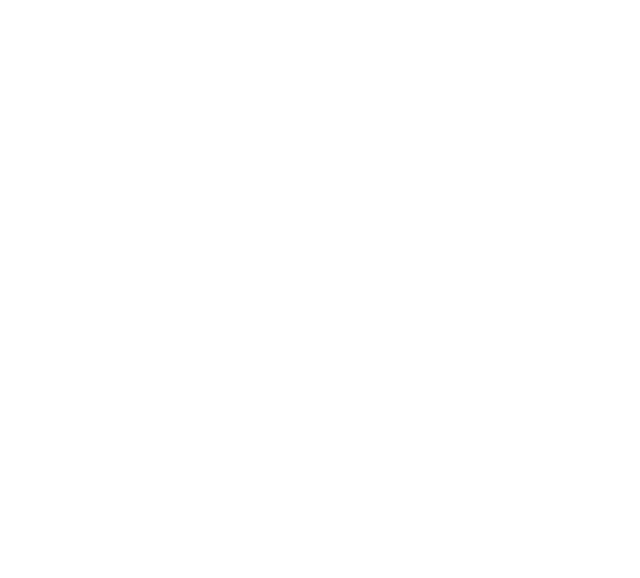
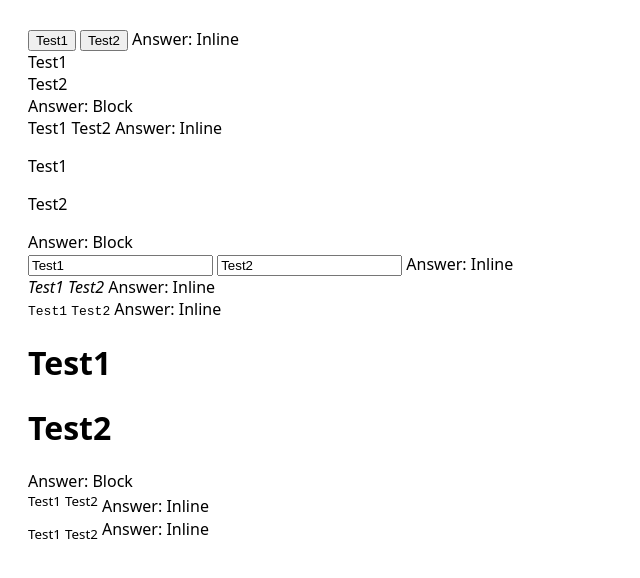
Before and after one commit to acciojob/block-or-inline-IzamAhmed786, a website: page main.html in a window 1280 px wide. Shown: the whole page, without its empty margins (0-640 px from the left). Drawn offline with Linux system fonts and the light colour scheme.

Commit message:
created a submission

```diff
--- a/main.html
+++ b/main.html
@@ -8,6 +8,66 @@
 
 <body>
 	<!-- the entire body must be written by student -->
+	 <div>
+    <button data-ns-test="block-inline-button">Test1</button>
+    <button data-ns-test="block-inline-button">Test2</button>
+    Answer: Inline
+  </div>
+
+  <div>
+    <div data-ns-test="block-inline-div">Test1</div>
+    <div data-ns-test="block-inline-div">Test2</div>
+    Answer: Block
+  </div>
+
+  <div>
+    <span data-ns-test="block-inline-span">Test1</span>
+    <span data-ns-test="block-inline-span">Test2</span>
+    Answer: Inline
+  </div>
+
+  <div>
+    <p data-ns-test="block-inline-p">Test1</p>
+    <p data-ns-test="block-inline-p">Test2</p>
+    Answer: Block
+  </div>
+
+  <div>
+    <input data-ns-test="block-inline-input" value="Test1">
+    <input data-ns-test="block-inline-input" value="Test2">
+    Answer: Inline
+  </div>
+
+  <div>
+    <cite data-ns-test="block-inline-cite">Test1</cite>
+    <cite data-ns-test="block-inline-cite">Test2</cite>
+    Answer: Inline
+  </div>
+
+  <div>
+    <code data-ns-test="block-inline-code">Test1</code>
+    <code data-ns-test="block-inline-code">Test2</code>
+    Answer: Inline
+  </div>
+
+  <div>
+    <h1 data-ns-test="block-inline-h1">Test1</h1>
+    <h1 data-ns-test="block-inline-h1">Test2</h1>
+    Answer: Block
+  </div>
+
+  <div>
+    <sup data-ns-test="block-inline-sup">Test1</sup>
+    <sup data-ns-test="block-inline-sup">Test2</sup>
+    Answer: Inline
+  </div>
+
+  <div>
+    <sub data-ns-test="block-inline-sub">Test1</sub>
+    <sub data-ns-test="block-inline-sub">Test2</sub>
+    Answer: Inline
+  </div>
+
     <script type="text/javascript" src="./script.js">
 </script>
 
--- a/script.js
+++ b/script.js
@@ -1 +1,2 @@
 //your code here
+Test1 Test2 Answer: Block/Inline
--- a/styles.css
+++ b/styles.css
@@ -1,2 +1,5 @@
 
 /* Your CSS Code here. */
+
+body { font-family: system-ui, -apple-system, "Segoe UI", Roboto, "Helvetica Neue", Arial; padding: 20px; }
+    .example { margin-bottom: 18px; }
```
